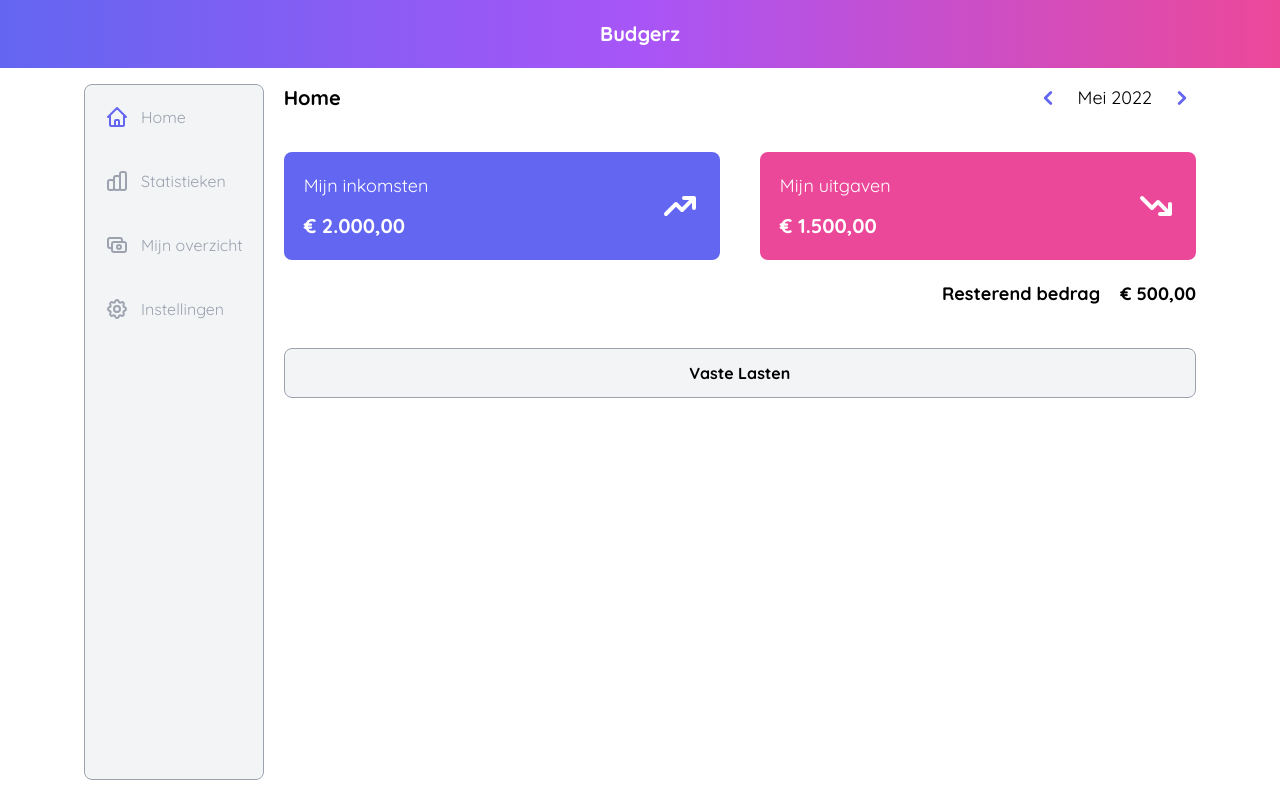
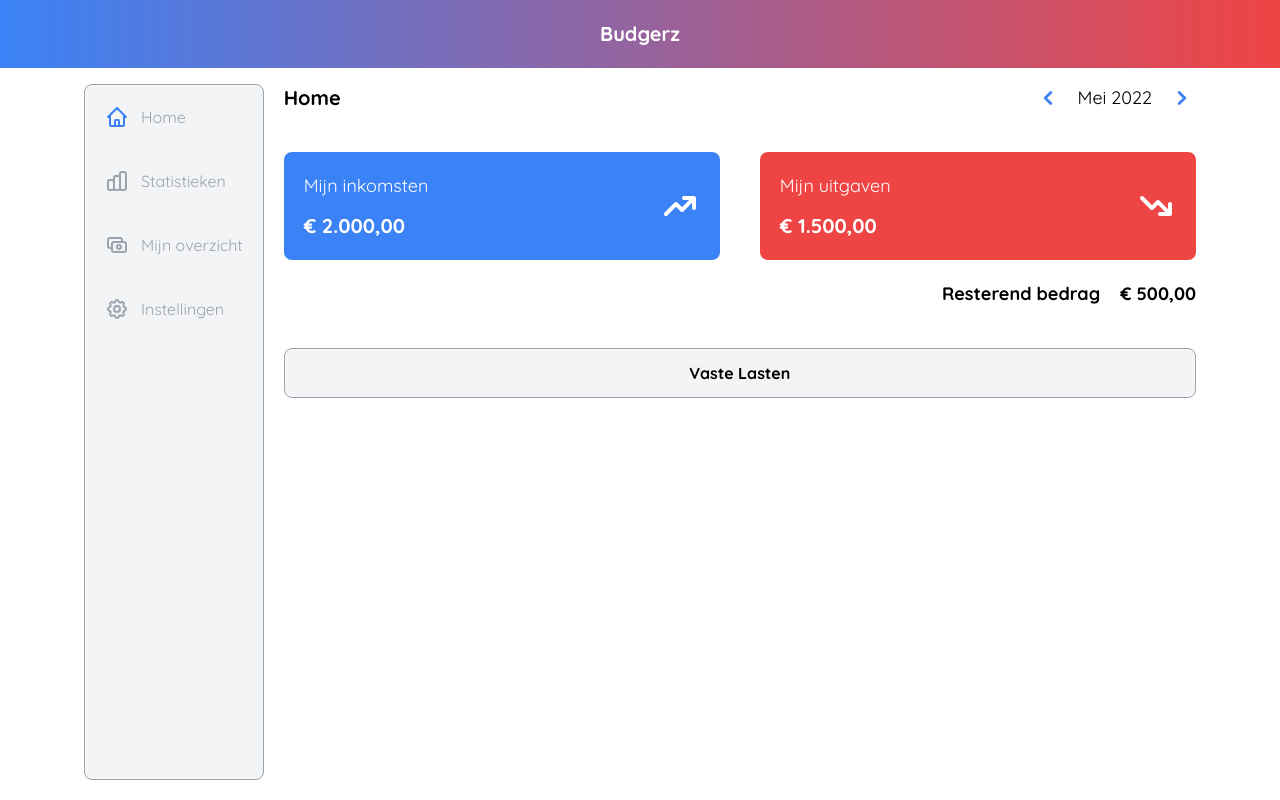
Before and after one commit to Rgerard96/Finance-Manager---Budgerz, a Next.js app: page / in a window 1280 px wide. Built offline with nearby package versions, Linux system fonts and the light colour scheme.

Commit message:
adjust colors

```diff
--- a/components/Header.js
+++ b/components/Header.js
@@ -2,7 +2,7 @@ import React from 'react';
 
 export default function Header() {
   return (
-    <div className='text-center fixed top-0 left-0 right-0 bg-gradient-to-r from-indigo-500 via-purple-500 to-pink-500 py-5 standalone:pt-14 text-white font-bold text-xl standalone:h-24'>
+    <div className='text-center fixed top-0 left-0 right-0 bg-gradient-to-r from-blue-500  to-red-500 py-5 standalone:pt-14 text-white font-bold text-xl standalone:h-24'>
       Budgerz
     </div>
   );
--- a/components/MenuBar.js
+++ b/components/MenuBar.js
@@ -16,13 +16,17 @@ export default function MenuBar() {
   return (
     <div
       className={`bg-gray-100 rounded-lg p-5 mt-5 sm:mt-0 border border-gray-400 sm:flex-col items-center sm:items-start justify-around sm:justify-start sm:space-y-10 fixed left-5 bottom-5 standalone:bottom-6 right-5 sm:static ${
-        router.pathname === '/inloggen' ? 'hidden' : router.pathname === '/registreren' ? 'hidden' : 'flex'
+        router.pathname === '/inloggen'
+          ? 'hidden'
+          : router.pathname === '/registreren'
+          ? 'hidden'
+          : 'flex'
       }`}
     >
       <Link href='/'>
         <div className='cursor-pointer flex space-x-3 items-center text-gray-400 group'>
-          <HomeIcon className='w-6 text-indigo-500 ' />
-          <span className='hidden sm:block group-hover:text-indigo-500'>
+          <HomeIcon className='w-6 text-blue-500 ' />
+          <span className='hidden sm:block group-hover:text-blue-500'>
             Home
           </span>
         </div>
@@ -30,18 +34,18 @@ export default function MenuBar() {
       <Link href='/statistieken'>
         <div className='cursor-pointer flex space-x-3 items-center text-gray-400 group'>
           <ChartBarIcon className='w-6 text-gray-400' />
-          <span className='hidden sm:block group-hover:text-indigo-500'>
+          <span className='hidden sm:block group-hover:text-blue-500'>
             Statistieken
           </span>
         </div>
       </Link>
-      <div className='sm:hidden bg-gradient-to-r from-indigo-500 via-purple-500 to-pink-500 rounded-full p-3 -my-3'>
+      <div className='sm:hidden bg-gradient-to-r from-blue-500  to-red-500 rounded-full p-3 -my-3'>
         <PlusIcon className='w-6 text-white' />
       </div>
       <Link href='/mijnoverzicht'>
         <div className='cursor-pointer flex space-x-3 items-center text-gray-400 group'>
           <CashIcon className='w-6 text-gray-400' />
-          <span className='hidden sm:block group-hover:text-indigo-500'>
+          <span className='hidden sm:block group-hover:text-blue-500'>
             Mijn overzicht
           </span>
         </div>
@@ -49,7 +53,7 @@ export default function MenuBar() {
       <Link href='/instellingen'>
         <div className='cursor-pointer flex space-x-3 items-center text-gray-400 group'>
           <CogIcon className='w-6 text-gray-400' />
-          <span className='hidden sm:block group-hover:text-indigo-500'>
+          <span className='hidden sm:block group-hover:text-blue-500'>
             Instellingen
           </span>
         </div>
--- a/pages/index.js
+++ b/pages/index.js
@@ -14,22 +14,22 @@ export default function Home() {
       <header className='flex items-center justify-between mb-10'>
         <h1 className='text-xl font-bold'>Home</h1>
         <div className='flex space-x-4 items-center text-lg'>
-          <ChevronLeftIcon className='w-7 cursor-pointer text-indigo-500' />
+          <ChevronLeftIcon className='w-7 cursor-pointer text-blue-500' />
           <span>Mei 2022</span>
-          <ChevronRightIcon className='w-7 cursor-pointer text-indigo-500' />
+          <ChevronRightIcon className='w-7 cursor-pointer text-blue-500' />
         </div>
       </header>
       <main>
         <div className='mb-10'>
           <div className='mb-5 flex flex-col sm:flex-row sm:space-x-10 space-y-5 sm:space-y-0 text-white'>
-            <div className='bg-indigo-500 rounded-lg p-5 flex-1 cursor-pointer flex justify-between items-center'>
+            <div className='bg-blue-500 rounded-lg p-5 flex-1 cursor-pointer flex justify-between items-center'>
               <div className='space-y-3'>
                 <h3 className='text-lg'>Mijn inkomsten</h3>
                 <p className='font-bold text-xl'>&euro; 2.000,00</p>
               </div>
               <TrendingUpIcon className='w-10' />
             </div>
-            <div className='bg-pink-500 rounded-lg p-5 flex-1 cursor-pointer flex justify-between items-center'>
+            <div className='bg-red-500 rounded-lg p-5 flex-1 cursor-pointer flex justify-between items-center'>
               <div className='space-y-3'>
                 <h3 className='text-lg'>Mijn uitgaven</h3>
                 <p className='font-bold text-xl'>&euro; 1.500,00</p>
--- a/pages/inloggen.js
+++ b/pages/inloggen.js
@@ -13,7 +13,7 @@ export default function Inloggen() {
             type='email'
             name='email'
             id='email'
-            className='rounded-lg border border-gray-300 p-3 focus:outline-none focus:border-indigo-500'
+            className='rounded-lg border border-gray-300 p-3 focus:outline-none focus:border-blue-500'
           />
         </div>
         <div className='flex flex-col space-y-2'>
@@ -22,12 +22,12 @@ export default function Inloggen() {
             type='password'
             name='password'
             id='password'
-            className='rounded-lg border border-gray-300 p-3 focus:outline-none focus:border-indigo-500'
+            className='rounded-lg border border-gray-300 p-3 focus:outline-none focus:border-blue-500'
           />
         </div>
       </div>
       <div
-        className='bg-gradient-to-r from-indigo-500 via-purple-500 to-pink-500 text-white rounded-lg font-bold py-3 text-center cursor-pointer mb-3'
+        className='bg-gradient-to-r from-blue-500  to-red-500 text-white rounded-lg font-bold py-3 text-center cursor-pointer mb-3'
         onClick={() => router.push('/')}
       >
         Inloggen
@@ -35,7 +35,7 @@ export default function Inloggen() {
       <div className='text-sm text-center w-full'>
         Heb je nog geen account?
         <span
-          className='text-indigo-500 font-bold cursor-pointer'
+          className='text-blue-500 font-bold cursor-pointer'
           onClick={() => router.push('/registreren')}
         >
           {' '}
--- a/pages/instellingen.js
+++ b/pages/instellingen.js
@@ -1,4 +1,4 @@
-import React from 'react'
+import React from 'react';
 import Head from 'next/head';
 import { useRouter } from 'next/router';
 
@@ -13,7 +13,7 @@ export default function Instellingen() {
       </Head>
 
       <div
-        className='bg-gradient-to-r from-indigo-500 via-purple-500 to-pink-500 text-white rounded-lg font-bold py-3 text-center cursor-pointer w-fit px-4'
+        className='bg-gradient-to-r from-blue-500  to-red-500 text-white rounded-lg font-bold py-3 text-center cursor-pointer w-fit px-4'
         onClick={() => router.push('/inloggen')}
       >
         Log in page
--- a/pages/registreren.js
+++ b/pages/registreren.js
@@ -13,7 +13,7 @@ export default function Registreren() {
             type='email'
             name='email'
             id='email'
-            className='rounded-lg border border-gray-300 p-3 focus:outline-none focus:border-indigo-500'
+            className='rounded-lg border border-gray-300 p-3 focus:outline-none focus:border-blue-500'
           />
         </div>
         <div className='flex flex-col space-y-2'>
@@ -22,12 +22,12 @@ export default function Registreren() {
             type='password'
             name='password'
             id='password'
-            className='rounded-lg border border-gray-300 p-3 focus:outline-none focus:border-indigo-500'
+            className='rounded-lg border border-gray-300 p-3 focus:outline-none focus:border-blue-500'
           />
         </div>
       </div>
       <div
-        className='bg-gradient-to-r from-indigo-500 via-purple-500 to-pink-500 text-white rounded-lg font-bold py-3 text-center cursor-pointer mb-3'
+        className='bg-gradient-to-r from-blue-500  to-red-500 text-white rounded-lg font-bold py-3 text-center cursor-pointer mb-3'
         onClick={() => router.push('/')}
       >
         Registreren
@@ -35,7 +35,7 @@ export default function Registreren() {
       <div className='text-sm text-center w-full'>
         Heb je al een account?
         <span
-          className='text-indigo-500 font-bold cursor-pointer'
+          className='text-blue-500 font-bold cursor-pointer'
           onClick={() => router.push('/inloggen')}
         >
           {' '}
```
